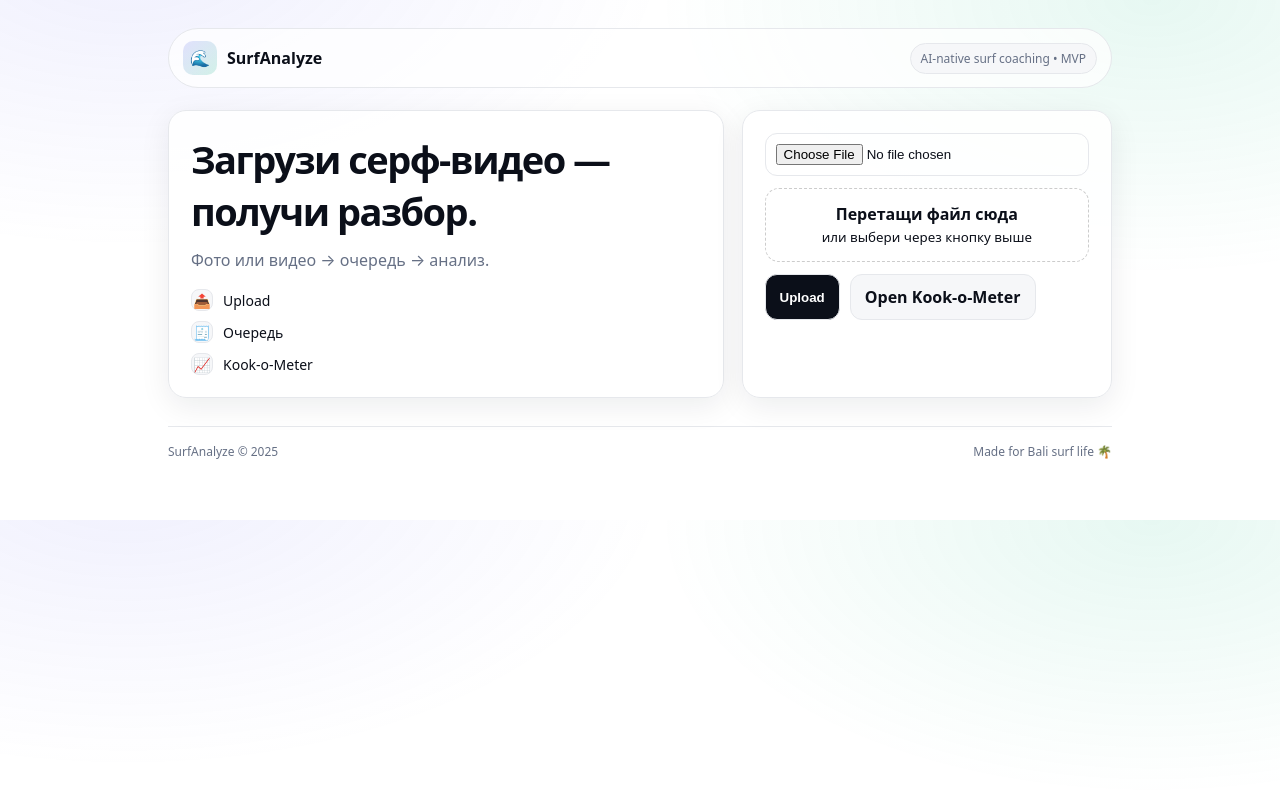
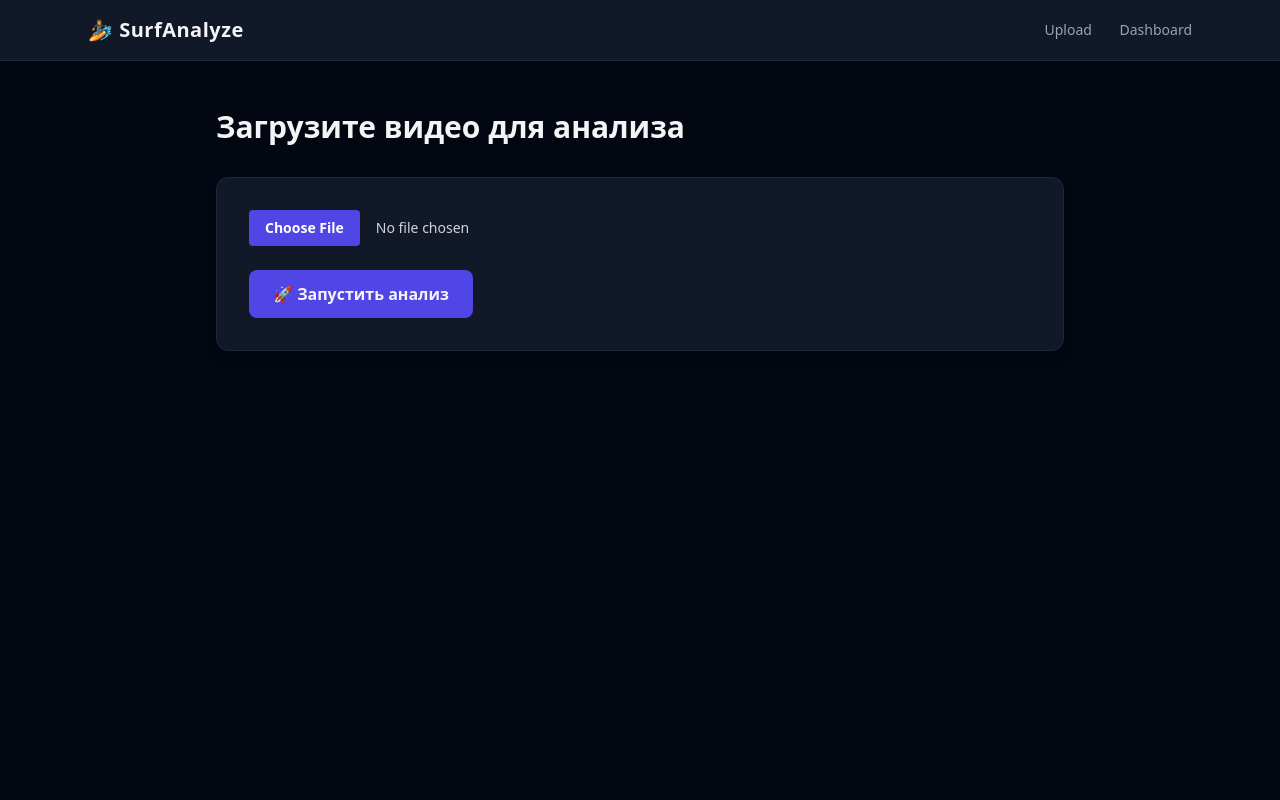
Before and after one commit to RoyalDumbSurfer/SurfAnalyzeBot, a FastAPI app: page / in a window 1280 px wide. Run offline with FastAPI, Linux system fonts and the light colour scheme; some libraries are stand-ins or nearby versions.

Commit message:
feat: add Tailwind UI layout and dashboard page

```diff
--- a/webapp/main.py
+++ b/webapp/main.py
@@ -109,3 +109,15 @@ def result_page(request: Request, job_id: str):
             "result": result_data,
         },
     )
+@app.get("/dashboard", response_class=HTMLResponse)
+def dashboard(request: Request):
+    jobs = job_manager.list_jobs()
+    jobs_sorted = sorted(jobs, key=lambda j: j.created_at, reverse=True)
+
+    return templates.TemplateResponse(
+        "dashboard.html",
+        {
+            "request": request,
+            "jobs": jobs_sorted,
+        },
+    )
--- /dev/null
+++ b/webapp/templates/base.html
@@ -0,0 +1,27 @@
+<!DOCTYPE html>
+<html lang="ru">
+<head>
+    <meta charset="UTF-8">
+    <title>{% block title %}SurfAnalyze{% endblock %}</title>
+    <script src="https://cdn.tailwindcss.com"></script>
+</head>
+<body class="bg-gray-950 text-gray-100 min-h-screen">
+
+<nav class="border-b border-gray-800 bg-gray-900">
+    <div class="max-w-6xl mx-auto px-6 py-4 flex justify-between items-center">
+        <div class="text-xl font-semibold tracking-wide">
+            🏄 SurfAnalyze
+        </div>
+        <div class="space-x-6 text-sm text-gray-400">
+            <a href="/" class="hover:text-white">Upload</a>
+            <a href="/dashboard" class="hover:text-white">Dashboard</a>
+        </div>
+    </div>
+</nav>
+
+<main class="max-w-4xl mx-auto px-6 py-12">
+    {% block content %}{% endblock %}
+</main>
+
+</body>
+</html>
--- a/webapp/templates/index.html
+++ b/webapp/templates/index.html
@@ -1,199 +1,27 @@
-<!doctype html>
-<html lang="ru">
-<head>
-  <meta charset="utf-8" />
-  <meta name="viewport" content="width=device-width, initial-scale=1" />
-  <title>SurfAnalyze — Video & Photo Surf Coaching</title>
+{% extends "base.html" %}
 
-  <style>
-    :root{
-      --bg:#ffffff;
-      --text:#0b0f19;
-      --muted:#667085;
-      --line:#e6e8ec;
-      --soft:#f6f7f9;
-      --shadow: 0 8px 30px rgba(16, 24, 40, 0.08);
-      --radius: 18px;
-    }
+{% block title %}Upload Video{% endblock %}
 
-    *{box-sizing:border-box}
-    body{
-      margin:0;
-      font-family: system-ui, -apple-system, Segoe UI, Roboto, Arial;
-      background:
-        radial-gradient(900px 500px at 10% -10%, rgba(99,102,241,.10), transparent 60%),
-        radial-gradient(900px 500px at 90% 0%, rgba(16,185,129,.10), transparent 55%),
-        var(--bg);
-      color:var(--text);
-    }
+{% block content %}
 
-    .wrap{max-width:980px;margin:0 auto;padding:28px 18px 60px}
+<h1 class="text-3xl font-bold mb-8">Загрузите видео для анализа</h1>
 
-    .top{
-      display:flex;justify-content:space-between;align-items:center;
-      border:1px solid var(--line);
-      border-radius:999px;
-      padding:12px 14px;
-      background:rgba(255,255,255,.75);
-    }
+<form action="/upload" method="post" enctype="multipart/form-data"
+      class="bg-gray-900 border border-gray-800 p-8 rounded-xl shadow-lg">
 
-    .brand{display:flex;align-items:center;gap:10px;font-weight:700}
-    .logo{
-      width:34px;height:34px;border-radius:10px;
-      display:grid;place-items:center;
-      background:linear-gradient(135deg, rgba(99,102,241,.18), rgba(16,185,129,.18));
-    }
+    <input type="file" name="file" required
+           class="mb-6 block w-full text-sm text-gray-300
+                  file:mr-4 file:py-2 file:px-4
+                  file:rounded file:border-0
+                  file:text-sm file:font-semibold
+                  file:bg-indigo-600 file:text-white
+                  hover:file:bg-indigo-700"/>
 
-    .tag{
-      font-size:12px;padding:6px 10px;border-radius:999px;
-      border:1px solid var(--line);background:var(--soft);color:var(--muted);
-    }
+    <button type="submit"
+            class="bg-indigo-600 hover:bg-indigo-700 transition
+                   px-6 py-3 rounded-lg font-semibold">
+        🚀 Запустить анализ
+    </button>
+</form>
 
-    .hero{
-      margin-top:22px;
-      display:grid;
-      grid-template-columns:1.2fr .8fr;
-      gap:18px;
-    }
-    @media(max-width:860px){.hero{grid-template-columns:1fr}}
-
-    .panel{
-      border:1px solid var(--line);
-      border-radius:var(--radius);
-      background:rgba(255,255,255,.9);
-      box-shadow:var(--shadow);
-      padding:22px;
-    }
-
-    h1{margin:0;font-size:38px;letter-spacing:-.04em}
-    .sub{margin-top:12px;color:var(--muted)}
-
-    .bullets{margin-top:18px;display:grid;gap:10px;font-size:14px}
-    .bullet{display:flex;gap:10px;align-items:center}
-    .dot{
-      width:22px;height:22px;border-radius:8px;
-      display:grid;place-items:center;
-      background:var(--soft);border:1px solid var(--line);
-    }
-
-    input[type=file]{
-      width:100%;
-      padding:10px;
-      border-radius:12px;
-      border:1px solid var(--line);
-    }
-
-    .btn{
-      border:1px solid var(--line);
-      border-radius:12px;
-      padding:11px 14px;
-      font-weight:600;
-      cursor:pointer;
-    }
-    .btn.primary{background:var(--text);color:#fff}
-    .btn.secondary{background:var(--soft);color:var(--text);text-decoration:none}
-
-    .row{display:flex;gap:10px;margin-top:12px;flex-wrap:wrap}
-
-    .dropzone{
-      margin-top:12px;
-      border:1px dashed rgba(0,0,0,.2);
-      border-radius:14px;
-      padding:14px 16px;
-      background:rgba(255,255,255,.65);
-      cursor:pointer;
-      transition:.15s;
-      text-align:center;
-    }
-    .dropzone.is-dragover{
-      border-color:#000;
-      box-shadow:0 10px 30px rgba(0,0,0,.08);
-    }
-
-    .footer{
-      margin-top:28px;
-      display:flex;justify-content:space-between;
-      font-size:12px;color:var(--muted);
-      border-top:1px solid var(--line);
-      padding-top:16px;
-    }
-  </style>
-</head>
-
-<body>
-<div class="wrap">
-
-  <div class="top">
-    <div class="brand">
-      <div class="logo">🌊</div>
-      <div>SurfAnalyze</div>
-    </div>
-    <div class="tag">AI-native surf coaching • MVP</div>
-  </div>
-
-  <div class="hero">
-    <div class="panel">
-      <h1>Загрузи серф-видео — получи разбор.</h1>
-      <div class="sub">Фото или видео → очередь → анализ.</div>
-
-      <div class="bullets">
-        <div class="bullet"><div class="dot">📤</div>Upload</div>
-        <div class="bullet"><div class="dot">🧾</div>Очередь</div>
-        <div class="bullet"><div class="dot">📈</div>Kook-o-Meter</div>
-      </div>
-    </div>
-
-    <div class="panel">
-      <form id="uploadForm" action="/upload" method="post" enctype="multipart/form-data">
-        <input id="fileInput" type="file" name="file" required>
-
-        <div id="dropzone" class="dropzone">
-          <b>Перетащи файл сюда</b><br>
-          <small>или выбери через кнопку выше</small>
-        </div>
-
-        <div class="row">
-          <button class="btn primary" type="submit">Upload</button>
-          <a class="btn secondary" href="/kookometer">Open Kook-o-Meter</a>
-        </div>
-      </form>
-    </div>
-  </div>
-
-  <div class="footer">
-    <div>SurfAnalyze © 2025</div>
-    <div>Made for Bali surf life 🌴</div>
-  </div>
-</div>
-
-<script>
-(function () {
-  const dz = document.getElementById("dropzone");
-  const input = document.getElementById("fileInput");
-  const form = document.getElementById("uploadForm");
-  if (!dz || !input || !form) return;
-
-  const prevent = e => { e.preventDefault(); e.stopPropagation(); };
-
-  ["dragenter","dragover","dragleave","drop"].forEach(e =>
-    dz.addEventListener(e, prevent)
-  );
-
-  ["dragenter","dragover"].forEach(e =>
-    dz.addEventListener(e, () => dz.classList.add("is-dragover"))
-  );
-
-  ["dragleave","drop"].forEach(e =>
-    dz.addEventListener(e, () => dz.classList.remove("is-dragover"))
-  );
-
-  dz.addEventListener("drop", e => {
-    input.files = e.dataTransfer.files;
-    dz.innerHTML = "Файл получен ✅<br><small>Отправляем…</small>";
-    form.submit(); // 🔥 ВОТ ЭТО И ЕСТЬ ШАГ B
-  });
-})();
-</script>
-
-</body>
-</html>
+{% endblock %}
```
Also changed, not shown: webapp/templates/dashboard.html (added, +46 -0 lines), webapp/templates/processing.html (+18 -17 lines), webapp/templates/result.html (+19 -16 lines), 1 other file.
